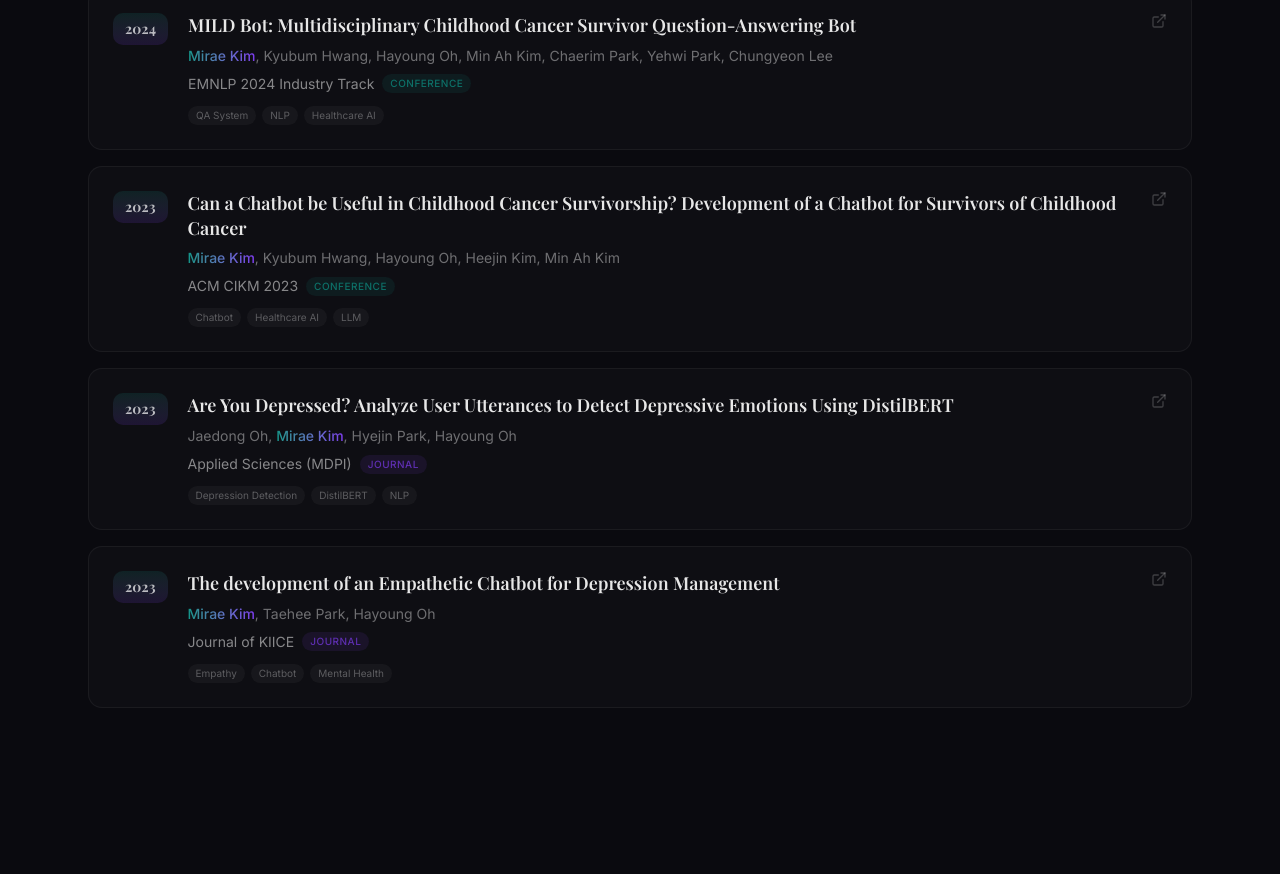
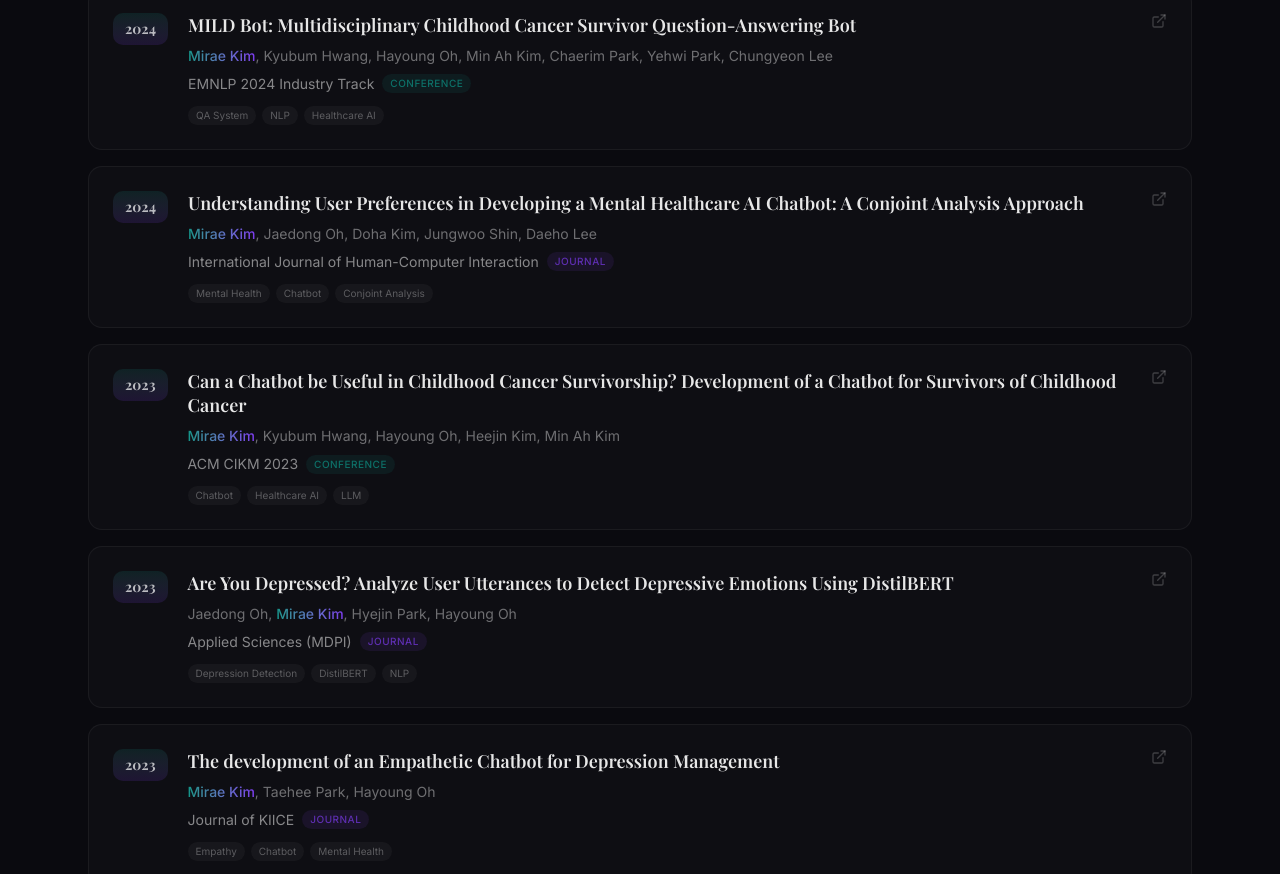
Before and after one commit to miraekiim/mirae-portfolio, a Next.js app: page / in a window 1280 px wide. Shown: the part 4998-5872 px from the top of the page. Built offline with nearby package versions, Linux system fonts and the light colour scheme; a web font is replaced by a local one.

Commit message:
update: papers

```diff
--- a/src/data/profile.ts
+++ b/src/data/profile.ts
@@ -6,7 +6,7 @@ export const profile = {
   bio: `I am an AI researcher specializing in Natural Language Processing and its applications in healthcare. My research focuses on developing empathetic and informative AI chatbot systems to support childhood cancer survivors — bridging the gap between advanced AI technology and real-world psychosocial needs.
 
 With a foundation in Statistics and a Master's degree in Artificial Intelligence, I bring a data-driven approach to building conversational AI systems that can provide meaningful emotional and informational support.`,
-  email: "mirae@mirae.kim",
+  email: "miraekiim@gmail.com",
   linkedin: "https://www.linkedin.com/in/mirae-kim-566b8b226",
   googleScholar: "",
   researchInterests: [
--- a/src/data/publications.ts
+++ b/src/data/publications.ts
@@ -19,6 +19,9 @@ export const publications: Publication[] = [
     venueType: "journal",
     year: 2026,
     url: "https://www.sciencedirect.com/science/article/pii/S0045790626001060",
+    doi: "10.1016/j.compeleceng.2026.111034",
+    abstract:
+      "Interest in applying artificial intelligence to domain-specific problems has been steadily increasing. Power engineering, a critical subdiscipline of electrical engineering, has so far seen relatively limited integration of advanced natural language processing (NLP) methods. To address this gap, we introduce Power Engineering BERT (PoE BERT), a domain-specific model based on Bidirectional Encoder Representations from Transformers (BERT), pretrained on a specialized corpus of one million open-access power engineering paper abstracts. In addition, we present the first set of NLP benchmarks tailored to power engineering, covering tasks such as document classification, question answering, and named entity recognition. Experimental results demonstrate that PoE BERT achieves an average performance improvement of approximately 13% compared with BERT-small while using a similar number of parameters. These findings underscore the importance of domain-specific pretraining for enhancing NLP performance in power engineering and highlight the contributions of this study in providing both a novel model and benchmark resources for future research in this domain.",
     tags: ["Pretrained LM", "Domain Adaptation", "NLP"],
   },
   {
@@ -80,6 +83,24 @@ export const publications: Publication[] = [
     tags: ["QA System", "NLP", "Healthcare AI"],
   },
   {
+    id: "ijhci-2024",
+    title:
+      "Understanding User Preferences in Developing a Mental Healthcare AI Chatbot: A Conjoint Analysis Approach",
+    authors: [
+      "Mirae Kim",
+      "Jaedong Oh",
+      "Doha Kim",
+      "Jungwoo Shin",
+      "Daeho Lee",
+    ],
+    venue: "International Journal of Human-Computer Interaction",
+    venueType: "journal",
+    year: 2024,
+    url: "https://www.tandfonline.com/doi/abs/10.1080/10447318.2024.2353450",
+    doi: "10.1080/10447318.2024.2353450",
+    tags: ["Mental Health", "Chatbot", "Conjoint Analysis"],
+  },
+  {
     id: "cikm-2023",
     title:
       "Can a Chatbot be Useful in Childhood Cancer Survivorship? Development of a Chatbot for Survivors of Childhood Cancer",
```
